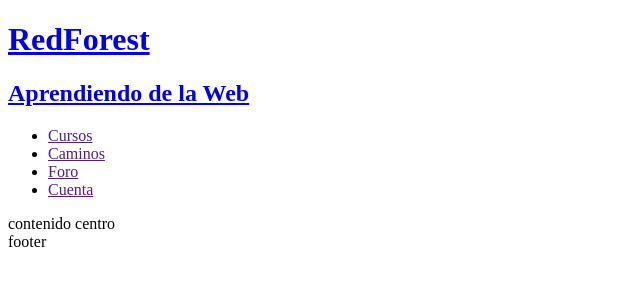
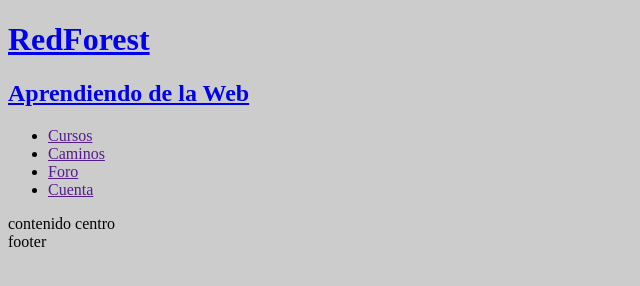
Before and after one commit to AdrianMR96/redforest, a plain HTML site: page index.html in a window 1280 px wide. Shown: the whole page, without its empty margins (0-640 px from the left). Drawn offline with Linux system fonts and the light colour scheme.

Commit message:
Agregando etiqueta para reconocimiento del main css

```diff
--- a/index.html
+++ b/index.html
@@ -3,6 +3,7 @@
 <head>
 	<meta charset="UTF-8">
 	<title>RedForest | Aprenda Desarrollo Web, Dise&ntilde;o Web, Negocio Y M&aacute;s</title>
+	<link href="css/main.css" rel="stylesheet" media="screen">
 </head>
 <body>
 	<header>
```
